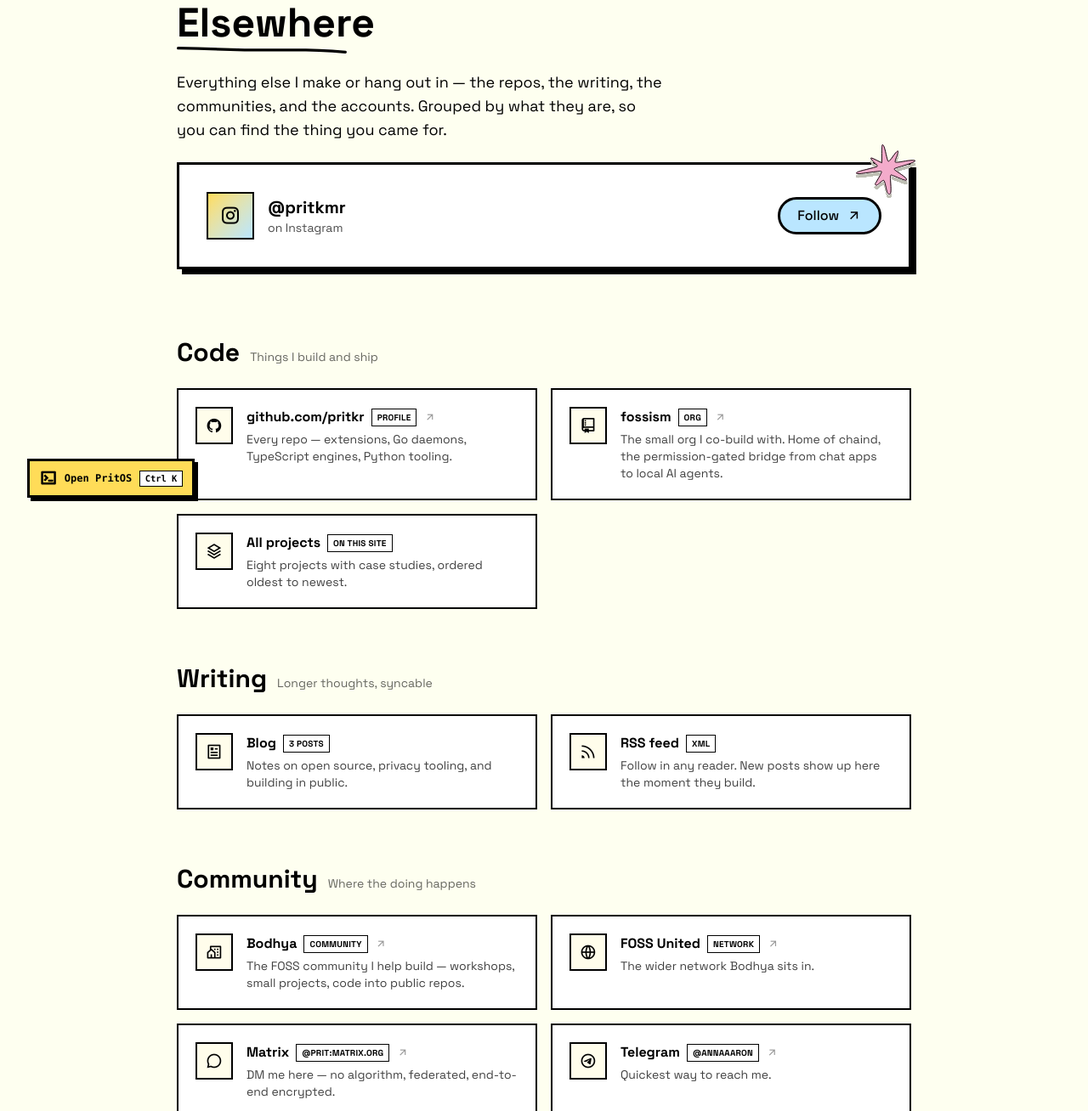
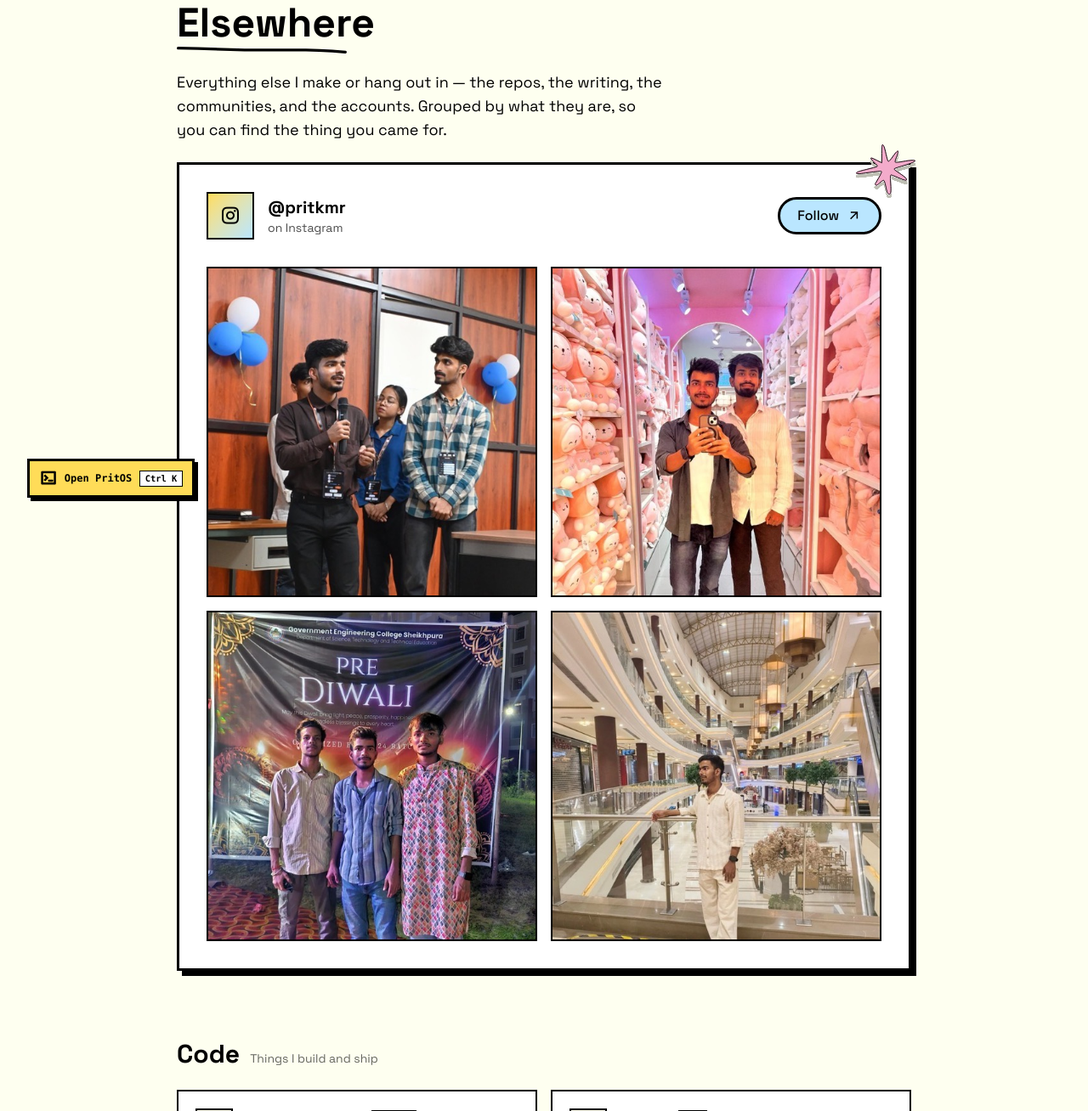
Before and after one commit to pritkr/pritangie, an Astro site: page /elsewhere in a window 1280 px wide. Shown: the part 182-1490 px from the top of the page at 85% size. Built offline with nearby package versions, Linux system fonts and the light colour scheme; Astro itself is replaced by a stand-in of ours.

Commit message:
Add four real Instagram posts to /elsewhere
Pulled from the logged-in Brave session and committed as static images in
public/ig/, so the grid is served from this domain. 440KB total for four
tiles: the originals were 1440x1920 JPEGs and WebPs, resized to 640px on the long
edge and re-encoded, which is ~2x the rendered tile width.

Each tile crops from the top rather than the centre — these are 3:4 portrait
photos, and a centred square crop takes heads off.

Captions came from the grid's own alt text and are reused as the alt attribute,
so they are not decorative. They are the real captions, including the hashtags.

The reel is deliberately excluded. Its cover frame is a black still, and
extracting a real frame failed too: Instagram serves the video over MSE so the
src is a blob: URL that cannot be fetched, and drawing the paused element to a
canvas came back black. A black tile looks broken, so the grid runs 2x2 with
four photos instead of a ragged 3+1 with a dead tile.

Verified at 1440 and 390: four tiles, all images decoding, no overflow, no
console errors.

```diff
--- a/src/data/instagram.ts
+++ b/src/data/instagram.ts
@@ -1,32 +1,28 @@
 /*
   Your Instagram posts, shown on /elsewhere.
 
-  These are your own posts, downloaded once by hand and committed — the images
-  live in `public/ig/` and are served from this site. Nothing is embedded from
-  Instagram at runtime, so there is no third-party iframe, no cookies, and the
-  site's "no trackers · no cookies" claim stays true.
+  Images live in `public/ig/` and are served from this site — no Instagram
+  embed, no third-party script, no cookies, so the footer's "no trackers · no
+  cookies" claim stays true.
 
-  WHY NOT PULL THEM AUTOMATICALLY
-  ------------------------------
-  Instagram retired every public read path for this. Verified directly against
-  the profile: the endpoint scrapers use returns "SecFetch Policy violation"
-  (a deliberate anti-automation control, not an oversight), the profile page is
-  a ~636KB client-side shell with no post data in it, and the oEmbed endpoint
-  demands an OAuth token. A real token needs a Meta app plus a Professional
-  account and possibly App Review. The one-time download is the honest option,
-  and it also means the grid cannot silently break when Instagram changes
-  something.
+  Pulled from your own logged-in session and committed. Instagram has no public
+  read API left (the endpoints scrapers rely on now answer "SecFetch Policy
+  violation" or HTTP 429), so refreshing this list is a deliberate manual job
+  rather than a build step.
 
-  EASIEST WAY
-  -----------
-    bun run ig:sync path/to/instagram-export.zip
+  TO ADD A POST
+  -------------
+  Save the image into `public/ig/`, then add an entry below, newest first.
+  `bun run ig:sync path/to/instagram-export.zip` does the unpacking if you have a
+  "Download your information" export to hand.
 
-  Instagram → Settings → Privacy → "Download your information" → unzip →
-  run the command. It writes the images to public/ig/ newest-first and prints
-  a manifest to paste here. It never logs into Instagram and never touches your
-  password. Or just save the images into public/ig/ yourself.
+  `caption` doubles as the image's alt text, so write it for someone who cannot
+  see the picture.
 
-  An empty list simply renders no grid, so the page never shows a gap or an
+  Reels are deliberately absent: their cover frame is a black still, and a black
+  tile is worse on the page than one fewer post.
+
+  An empty list renders no grid, so the page never shows a gap or an
   explanation of a missing feature.
 */
 
@@ -41,9 +37,24 @@
 
 /** Newest first. */
 export const instagramPosts: IgPost[] = [
-  // {
-  //   image: "/ig/post-01.jpg",
-  //   permalink: "https://www.instagram.com/p/XXXXXXXXXXX/",
-  //   caption: "Wrote a small tool that does a thing I kept doing by hand.",
-  // },
+  {
+    image: "/ig/post-01.jpg",
+    permalink: "https://www.instagram.com/p/Ddqcrf3kSvz53W73W2kXu0cwKmhJPw1hiWFH7s0/",
+    caption: "Lost the hackathon, not the hustle. The code speaks for itself. 💻🔥 https://jansahay.pages.dev #JansahayRocks",
+  },
+  {
+    image: "/ig/post-02.jpg",
+    permalink: "https://www.instagram.com/p/DQCh0swkj-GciEwLwvWwssLv0QAdDC6euGbCI80/",
+    caption: "Other side of the story made great by great people and Bangalore's chaos 🎞💙",
+  },
+  {
+    image: "/ig/post-03.jpg",
+    permalink: "https://www.instagram.com/p/DQA-89okejXIleAOsp0GhFYB4Ay-GwjonHiBMs0/",
+    caption: "Random clicks from unforgettable nights ✨🌙😌",
+  },
+  {
+    image: "/ig/post-04.jpg",
+    permalink: "https://www.instagram.com/p/DNRAcO5SkXmYMnkNxAVDJJC2-vIBMO61TaMlpA0/",
+    caption: "Ten frames, one soul, countless stories #PhotoDump #SoloVibes #CapturedMoments",
+  },
 ];
--- a/src/pages/elsewhere.astro
+++ b/src/pages/elsewhere.astro
@@ -208,7 +208,7 @@
 
         {
           posts.length > 0 && (
-            <ul class="mt-8 grid grid-cols-2 gap-3 sm:grid-cols-3">
+            <ul class="mt-8 grid grid-cols-1 gap-4 sm:grid-cols-2">
               {posts.map((post) => (
                 <li data-reveal>
                   <a
@@ -225,7 +225,7 @@
                       height="400"
                       loading="lazy"
                       decoding="async"
-                      class="aspect-square w-full object-cover"
+                      class="aspect-square w-full object-cover object-top"
                     />
                   </a>
                 </li>
```
Also changed, not shown: public/ig/post-01.jpg (added), public/ig/post-02.jpg (added), public/ig/post-03.jpg (added), public/ig/post-04.jpg (added).
